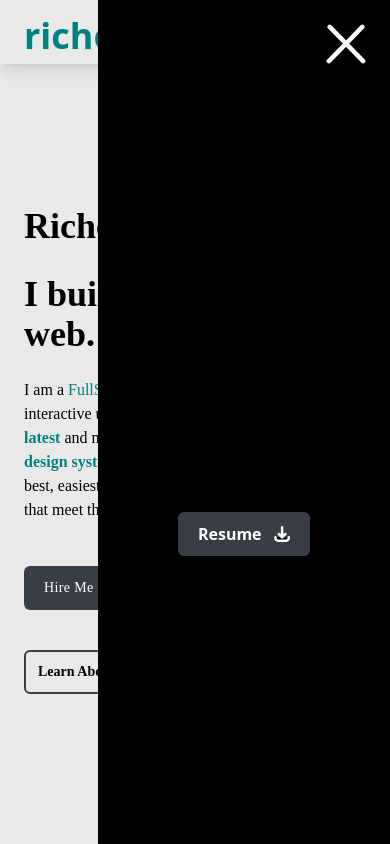
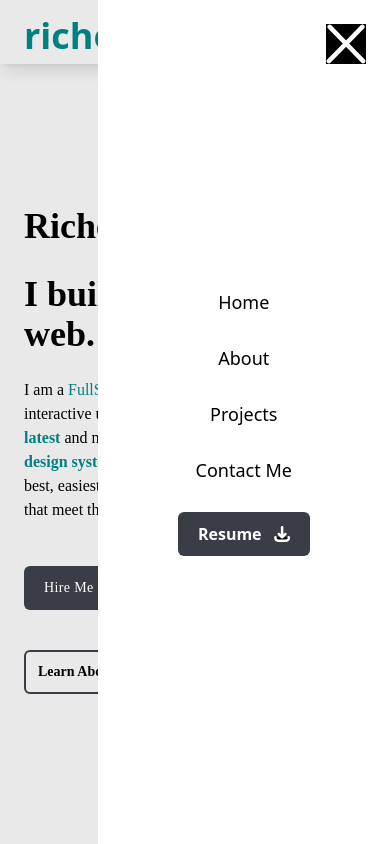
Before and after one commit to Richswag009/Portfolio, a Next.js app: page / in a window 390 px wide. Both pictures are taken after a click on the element 346 px from the left and 32 px from the top of the page. Built offline with nearby package versions, Linux system fonts and the light colour scheme.

Commit message:
fixed mobile navbar background

```diff
--- a/src/components/Navigation/Mobile.tsx
+++ b/src/components/Navigation/Mobile.tsx
@@ -12,7 +12,7 @@ const Mobile = ({ handleMenuToggle }: Props) => {
   const linkArray = ["home", "about", "projects", "contact me"];
   return (
     <motion.div
-      className="md:hidden absolute h-screen overflow-hidden w-3/4 top-0 right-0 bg-veryDark z-50"
+      className="md:hidden absolute h-screen overflow-hidden w-3/4 top-0 right-0  bg-white text-veryDark z-50"
       initial={{ opacity: 0 }}
       variants={menuVariant}
       whileInView={"show"}
@@ -21,13 +21,14 @@ const Mobile = ({ handleMenuToggle }: Props) => {
       <div className="px-6 md:px-10 w-full">
         <div className="absolute right-6 top-6 ">
           {/* hamburger */}
-          <div className="lg:hidden" onClick={handleMenuToggle}>
+          <div className="lg:hidden text-veryDark" onClick={handleMenuToggle}>
             <Image
               src={"/icons/close.svg"}
               alt="Open Menu Icon"
               aria-label="open mobile menu"
               width={40}
               height={25}
+              className="text-veryDark bg-veryDark"
             />
           </div>
         </div>
```
